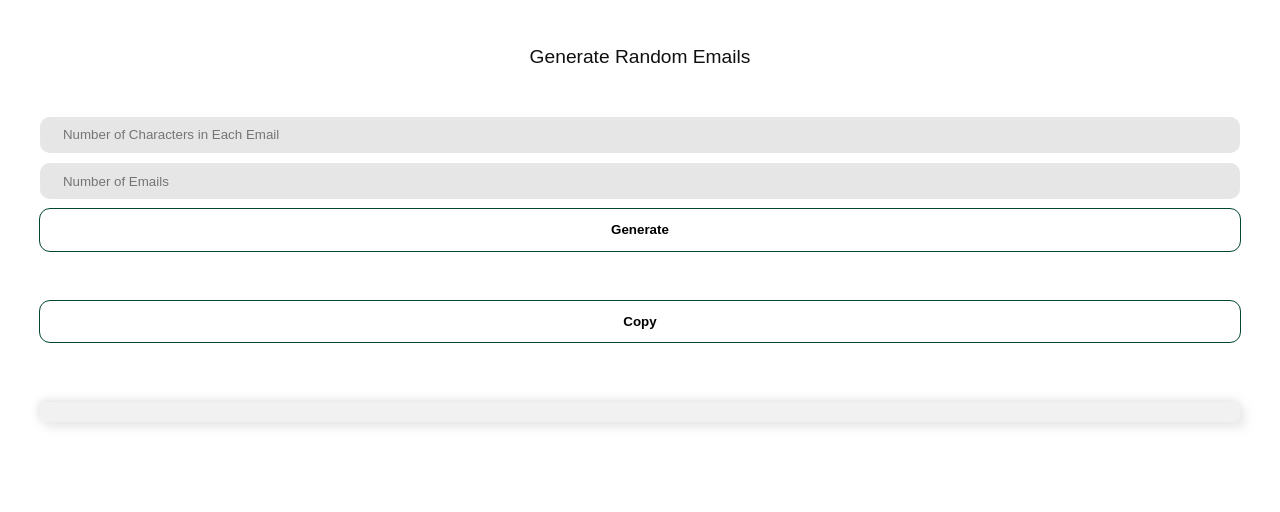
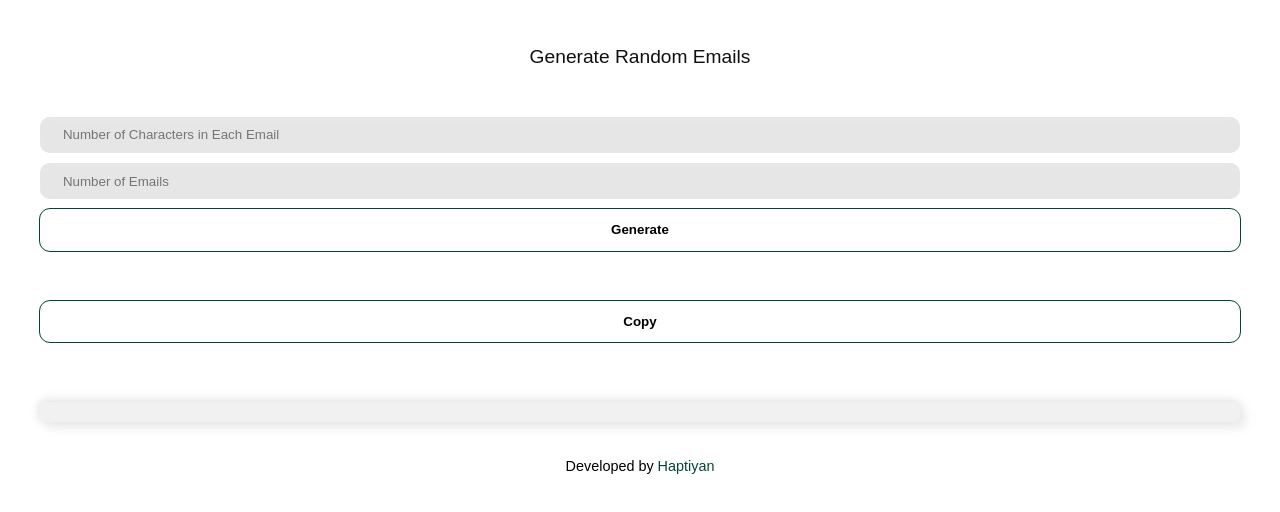
Before and after one commit to thoumust/emailgenerator, a plain HTML site: page index.html in a window 1280 px wide. Drawn offline with Linux system fonts and the light colour scheme.

Commit message:
Update index.html

```diff
--- a/index.html
+++ b/index.html
@@ -83,6 +83,22 @@
                         -1px -1px 10px rgba(196, 196, 196, 0.6);
             margin-top: 10px;
         }
+        .developed-by {
+            text-align: center;
+            margin-top: 2em;
+            font-size: 0.9em;
+            color: #000;
+        }
+
+        .developed-by a {
+            color: #004635;
+            text-decoration: none;
+        }
+
+        .developed-by a:hover {
+            text-decoration: underline;
+        }
+
     </style>
 </head>
 <body>
@@ -128,5 +144,10 @@
             });
         });
     </script>
+
+    <div class="developed-by">
+        Developed by <a href="https://t.me/haptiyan" target="_blank">Haptiyan</a>
+    </div>
+
 </body>
 </html>
```
